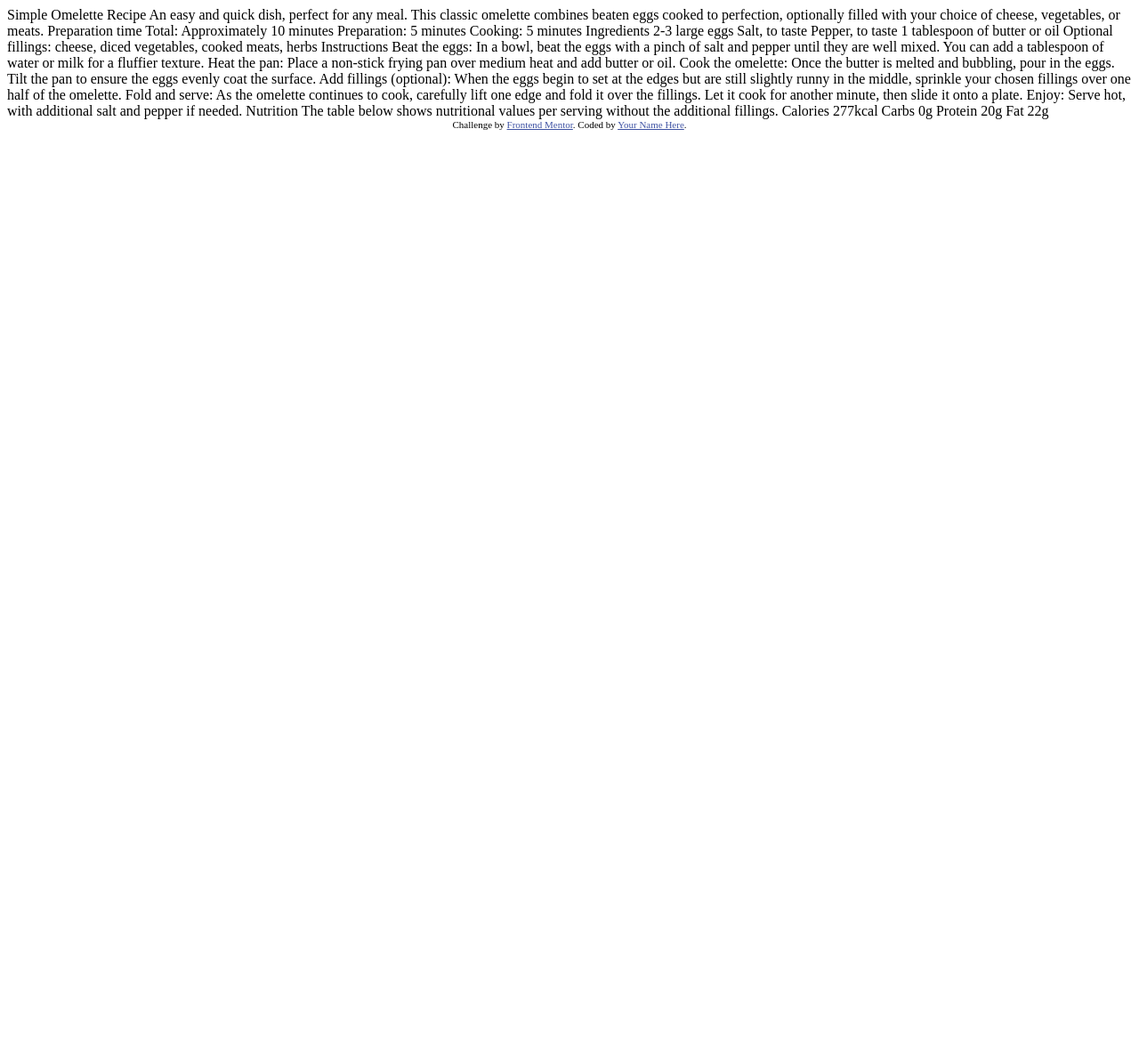
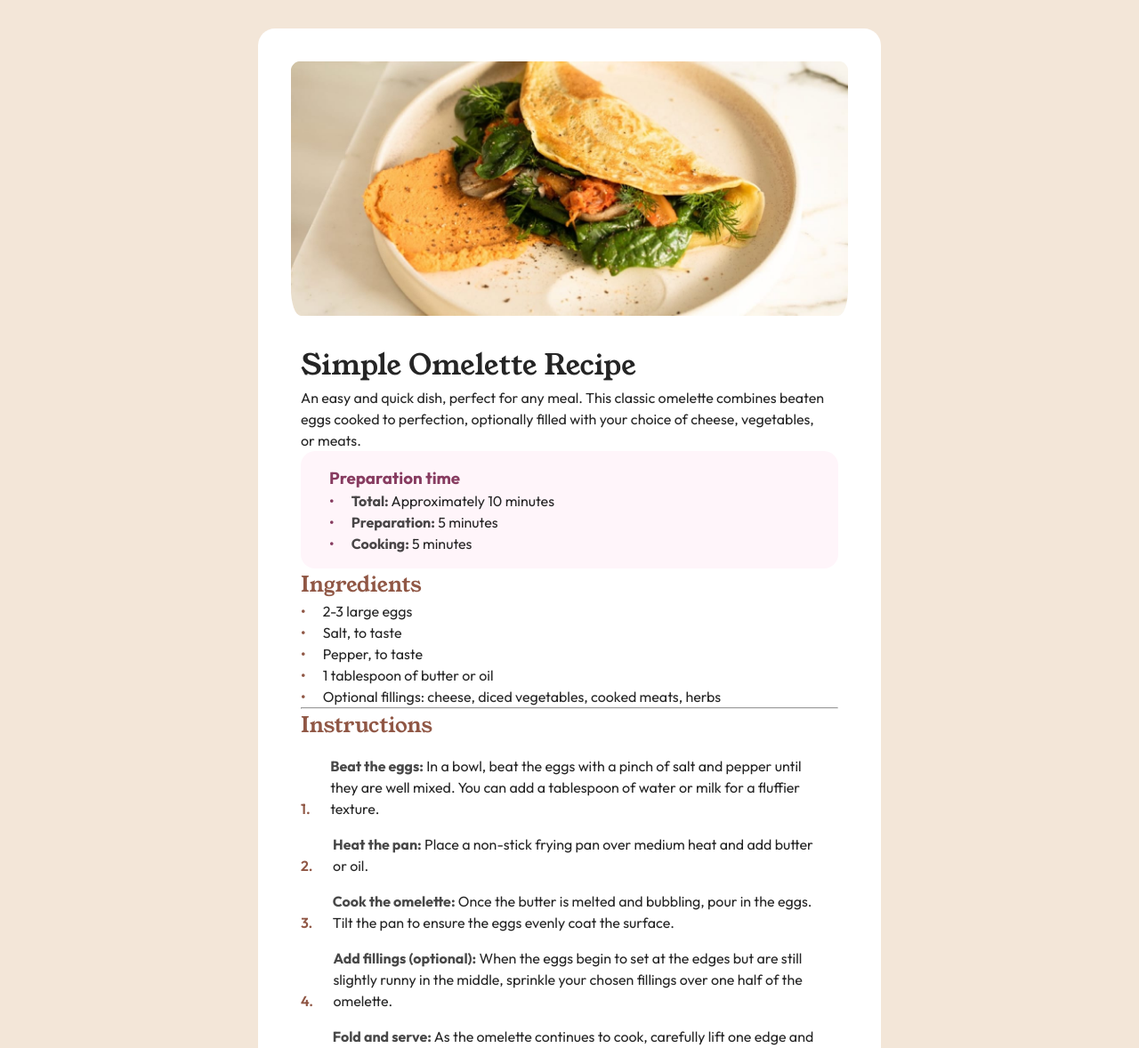
Before and after one commit to SyedYeasin-Coder/Recipe-page, a plain HTML site: page index.html in a window 1280 px wide. Shown: the top 1178 px of the page at 89% size. Before the commit the page ends 800 px from the top, so only its background shows below. Drawn offline with Linux system fonts and the light colour scheme.

Commit message:
Made changes

```diff
--- /dev/null
+++ b/CSS_reset.css
@@ -0,0 +1,41 @@
+/*
+  Josh's Custom CSS Reset
+  https://www.joshwcomeau.com/css/custom-css-reset/
+*/
+
+*, *::before, *::after {
+    box-sizing: border-box;
+  }
+
+  * {
+    margin: 0;
+  }
+
+  body {
+    line-height: 1.5;
+    -webkit-font-smoothing: antialiased;
+  }
+
+  img, picture, video, canvas, svg {
+    display: block;
+    max-width: 100%;
+  }
+
+  input, button, textarea, select {
+    font: inherit;
+  }
+
+  p, h1, h2, h3, h4, h5, h6 {
+    overflow-wrap: break-word;
+  }
+
+  p {
+    text-wrap: pretty;
+  }
+  h1, h2, h3, h4, h5, h6 {
+    text-wrap: balance;
+  }
+
+  #root, #__next {
+    isolation: isolate;
+  }
--- a/index.html
+++ b/index.html
@@ -13,66 +13,107 @@
     .attribution { font-size: 11px; text-align: center; }
     .attribution a { color: hsl(228, 45%, 44%); }
   </style>
+  <link rel="stylesheet" href="CSS_reset.css">
   <link rel="stylesheet" href="style.css">
 </head>
 <body>
+  <main class="whole-container">
 
-  Simple Omelette Recipe
+    <img class="head-image" src="./assets/images/image-omelette.jpeg" alt="Image of an Omelette dish">
+    <div class="all-contents-container">
+      <div class="top-container">
+        <h1>Simple Omelette Recipe</h1>
 
-  An easy and quick dish, perfect for any meal. This classic omelette combines beaten eggs cooked
-  to perfection, optionally filled with your choice of cheese, vegetables, or meats.
+        <p>
+          An easy and quick dish, perfect for any meal. This classic omelette combines beaten eggs cooked
+          to perfection, optionally filled with your choice of cheese, vegetables, or meats.
+        </p>
+        <div class="prep-container">
+          <h3>Preparation time</h3>
+          <ul>
+            <li><span class="bol">Total:</span> Approximately 10 minutes</li>
+            <li><span class="bol">Preparation:</span> 5 minutes</li>
+            <li><span class="bol">Cooking:</span> 5 minutes</li>
+          </ul>
+        </div>
+      </div>
 
-  Preparation time
+      <div class="ingredient-container">
+        <h2>Ingredients</h2>
+        <ul>
+          <li>2-3 large eggs</li>
+          <li>Salt, to taste</li>
+          <li>Pepper, to taste</li>
+          <li>1 tablespoon of butter or oil</li>
+          <li>Optional fillings: cheese, diced vegetables, cooked meats, herbs</li>
+        </ul>
+      </div>
+      <hr>
 
-  Total: Approximately 10 minutes
-  Preparation: 5 minutes
-  Cooking: 5 minutes
+      <div class="instruction-container">
+        <h2>Instructions</h2>
+        <ol>
+          <li>
+            <span class="align-fix">
+              <span class="bol">Beat the eggs:</span> In a bowl, beat the eggs with a pinch of salt and pepper until they are well mixed.
+              You can add a tablespoon of water or milk for a fluffier texture.
+            </span>
+          </li>
+          <li>
+            <span class="align-fix">
+              <span class="bol">Heat the pan:</span> Place a non-stick frying pan over medium heat and add butter or oil.
+            </span>
+          </li>
+          <li>
+            <span class="align-fix">
 
-  Ingredients
+              <span class="bol">Cook the omelette:</span> Once the butter is melted and bubbling, pour in the eggs. Tilt the pan to ensure
+              the eggs evenly coat the surface.
+            </span>
+          </li>
+          <li>
+            <span class="align-fix">
+              <span class="bol">Add fillings (optional):</span> When the eggs begin to set at the edges but are still slightly runny in the
+              middle, sprinkle your chosen fillings over one half of the omelette.
+            </span>
+          </li>
+          <li>
+            <span class="align-fix">
+              <span class="bol">Fold and serve:</span> As the omelette continues to cook, carefully lift one edge and fold it over the
+              fillings. Let it cook for another minute, then slide it onto a plate.
+            </span>
+          </li>
+          <li>
+            <span class="align-fix">
+              <span class="bol">Enjoy:</span> Serve hot, with additional salt and pepper if needed.
+            </span>
+          </li>
+        </ol>
+      </div>
+      <hr>
 
-  2-3 large eggs
-  Salt, to taste
-  Pepper, to taste
-  1 tablespoon of butter or oil
-  Optional fillings: cheese, diced vegetables, cooked meats, herbs
+      <div class="nutrition-container">
+        <h2>Nutrition</h2>
 
-  Instructions
+        <p>
+          The table below shows nutritional values per serving without the additional fillings.
+        </p>
+        <table>
+          <tbody>
+            <tr><td>Calories</td> <td>277kcal</td></tr>
+            <tr><td>Carbs</td> <td>0g</td></tr>
+            <tr><td>Protein</td> <td>20g</td></tr>
+            <tr><td>Fat</td> <td>22g</td></tr>
+          </tbody>
+        </table>
+      </div>
+    </div>
 
-  Beat the eggs: In a bowl, beat the eggs with a pinch of salt and pepper until they are well mixed.
-  You can add a tablespoon of water or milk for a fluffier texture.
+  </main>
 
-  Heat the pan: Place a non-stick frying pan over medium heat and add butter or oil.
-
-  Cook the omelette: Once the butter is melted and bubbling, pour in the eggs. Tilt the pan to ensure
-  the eggs evenly coat the surface.
-
-  Add fillings (optional): When the eggs begin to set at the edges but are still slightly runny in the
-  middle, sprinkle your chosen fillings over one half of the omelette.
-
-  Fold and serve: As the omelette continues to cook, carefully lift one edge and fold it over the
-  fillings. Let it cook for another minute, then slide it onto a plate.
-
-  Enjoy: Serve hot, with additional salt and pepper if needed.
-
-  Nutrition
-
-  The table below shows nutritional values per serving without the additional fillings.
-
-  Calories
-  277kcal
-
-  Carbs
-  0g
-
-  Protein
-  20g
-
-  Fat
-  22g
-
-  <div class="attribution">
+  <footer class="attribution">
     Challenge by <a href="https://www.frontendmentor.io?ref=challenge" target="_blank">Frontend Mentor</a>.
     Coded by <a href="#">Your Name Here</a>.
-  </div>
+  </footer>
 </body>
 </html>
--- a/style.css
+++ b/style.css
@@ -0,0 +1,118 @@
+@import url('https://fonts.googleapis.com/css2?family=Outfit:wght@100..900&family=Young+Serif&display=swap');
+
+* {
+    margin    : 0;
+    padding   : 0;
+    box-sizing: border-box;
+}
+
+ul,
+li,
+ol {
+    all: unset;
+}
+
+h1,
+h2 {
+    font-family: "Young Serif", serif;
+    font-weight: 400;
+    font-style : normal;
+}
+
+h2 {
+    color: hsla(14, 45%, 36%, 0.904);
+}
+
+body {
+    min-height         : 100vh;
+    display            : flex;
+    flex-direction     : column;
+    justify-content    : center;
+    align-items        : center;
+    gap                : 2rem;
+    background-color   : hsl(30, 54%, 90%);
+    font-family        : "Outfit", serif;
+    font-optical-sizing: auto;
+    font-style         : normal;
+    font-size          : 16px;
+    margin             : 2rem;
+    color              : hsla(0, 0%, 0%, 0.856);
+
+}
+
+.whole-container {
+    display         : flex;
+    flex-direction  : column;
+    justify-content : center;
+    gap             : 2rem;
+    max-width       : 700px;
+    background-color: hsl(0, 0%, 100%);
+    padding         : 1rem;
+    border-radius: 1.2rem;
+}
+
+ul li::before {
+    font-weight  : 600;
+    content      : "\2022";
+    color        : hsl(14, 45%, 36%, 0.904);
+    padding-right: 1.2rem;
+}
+
+.prep-container ul li::before {
+    color: hsl(332, 51%, 32%, 0.904);
+}
+
+.prep-container h3 {
+    color: hsl(332, 51%, 32%, 0.904);
+
+}
+
+.prep-container {
+    font-family        : "Outfit", serif;
+    font-optical-sizing: auto;
+    font-style         : normal;
+    background-color   : hsl(330, 100%, 98%);
+    padding            : 1rem 2rem;
+    border-radius      : 1rem;
+}
+
+
+ul {
+    display       : flex;
+    flex-direction: column;
+}
+
+.bol {
+    color      : hsla(0, 0%, 0%, 0.719);
+    font-weight: bold;
+}
+
+ol {
+    display       : flex;
+    flex-direction: column;
+    counter-reset : instructions;
+}
+
+ol li::before {
+    font-weight      : 600;
+    content          : counter(instructions) ".";
+    counter-increment: instructions;
+    color            : hsl(14, 45%, 36%, 0.904);
+    padding-right    : 1.2rem;
+
+}
+
+.align-fix {
+    display    : inline-block;
+    width      : 90%;
+    padding-top: 1rem;
+}
+
+.head-image{
+    padding: 1.3rem;
+    padding-bottom: 0;
+    border-radius: 2rem;
+}
+.all-contents-container{
+    padding: 0 2rem;
+}
```
Also changed, not shown: 1 other file.
